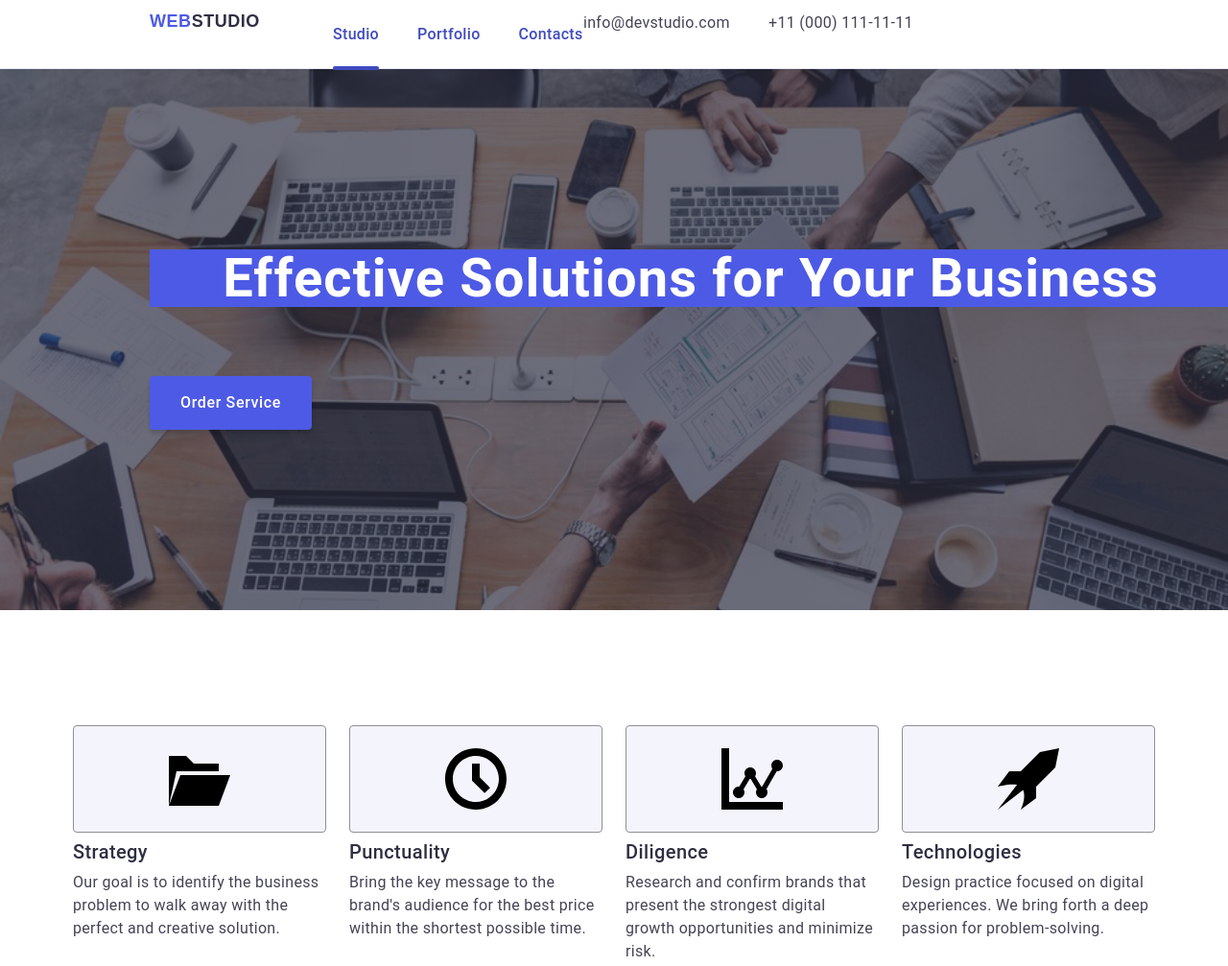
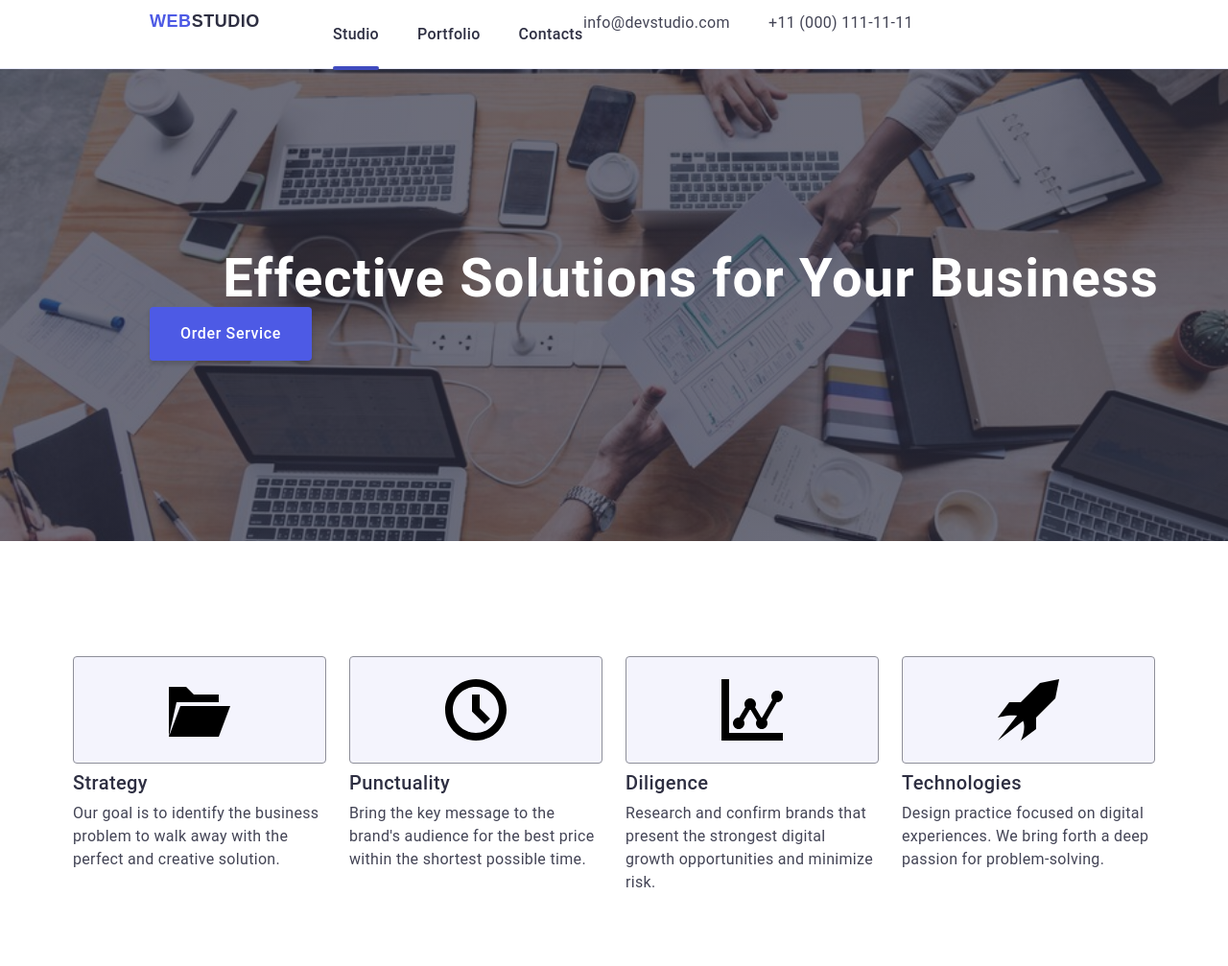
Before and after one commit to DanVer1994/goit-markup-hw-04, a plain HTML site: page index.html in a window 1280 px wide. Shown: the top 1007 px of the page at 96% size. Drawn offline with nearby package versions, Linux system fonts and the light colour scheme.

Commit message:
Add files via upload

```diff
--- a/css/position.css
+++ b/css/position.css
@@ -90,6 +90,8 @@ font-style: normal;
 line-height: 1.5;
 letter-spacing: 0.02em;
 color: #434455;
+font-style: normal;
+    margin-left: auto;
 }
 
 .address-styles-items {
@@ -175,7 +177,7 @@ letter-spacing: 0.02em;
     display: block;
     letter-spacing: 0.02em;
     padding: 24px 0;
-    color: #404bbf;
+    color: #2e2f42;
     position: relative;
     transition: color 250ms cubic-bezier(0.4, 0, 0.2, 1);
 }
@@ -216,15 +218,13 @@ transition: background-color 250ms cubic-bezier(0.4, 0, 0.2, 1);
 /* ===== HERO STYLES ===== */
 
 .main-text {
-    font-family: roboto;
+    font-family: "Roboto", sans-serif;
 font-weight: 700;
 font-size: 56px;
-    line-height: 1.07;
+line-height: 1.07143;
+letter-spacing: 0.02em;
 text-align: center;
-    letter-spacing: 0.02em;
-    color: #FFFFFF;
-    background-color: #4D5AE5;
-    margin-bottom: 72px;
+color: #fff;
 }
 
 .hero-back-color {
@@ -269,6 +269,7 @@ color: #fff;
 .hero-content-wrapper {
     display: flex;
   align-items: center;
+  transition: background-color 250ms cubic-bezier(0.4, 0, 0.2, 1);
 }
 
 .button-styles {
```
Lines whose indentation alone changed are shown as unchanged.
